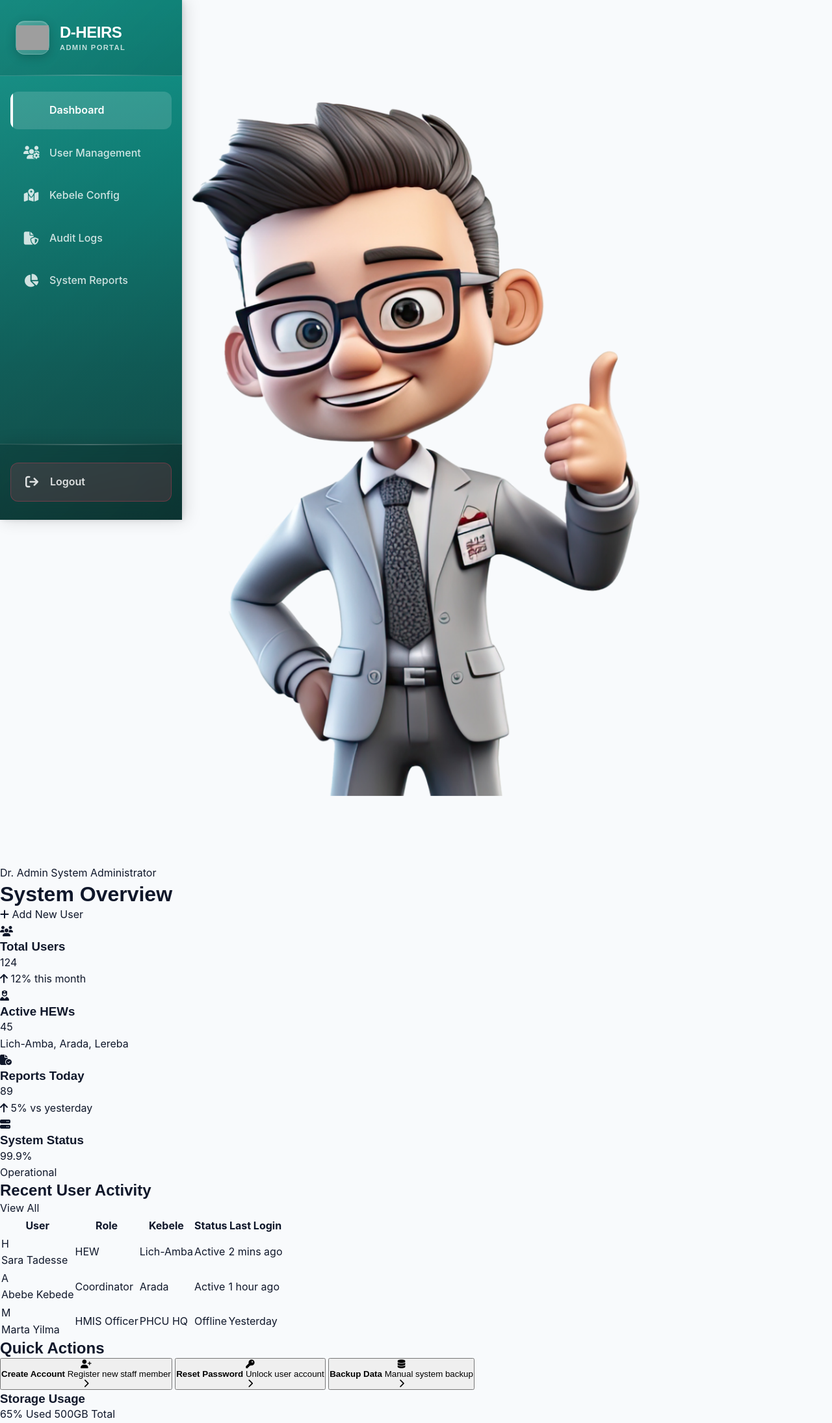
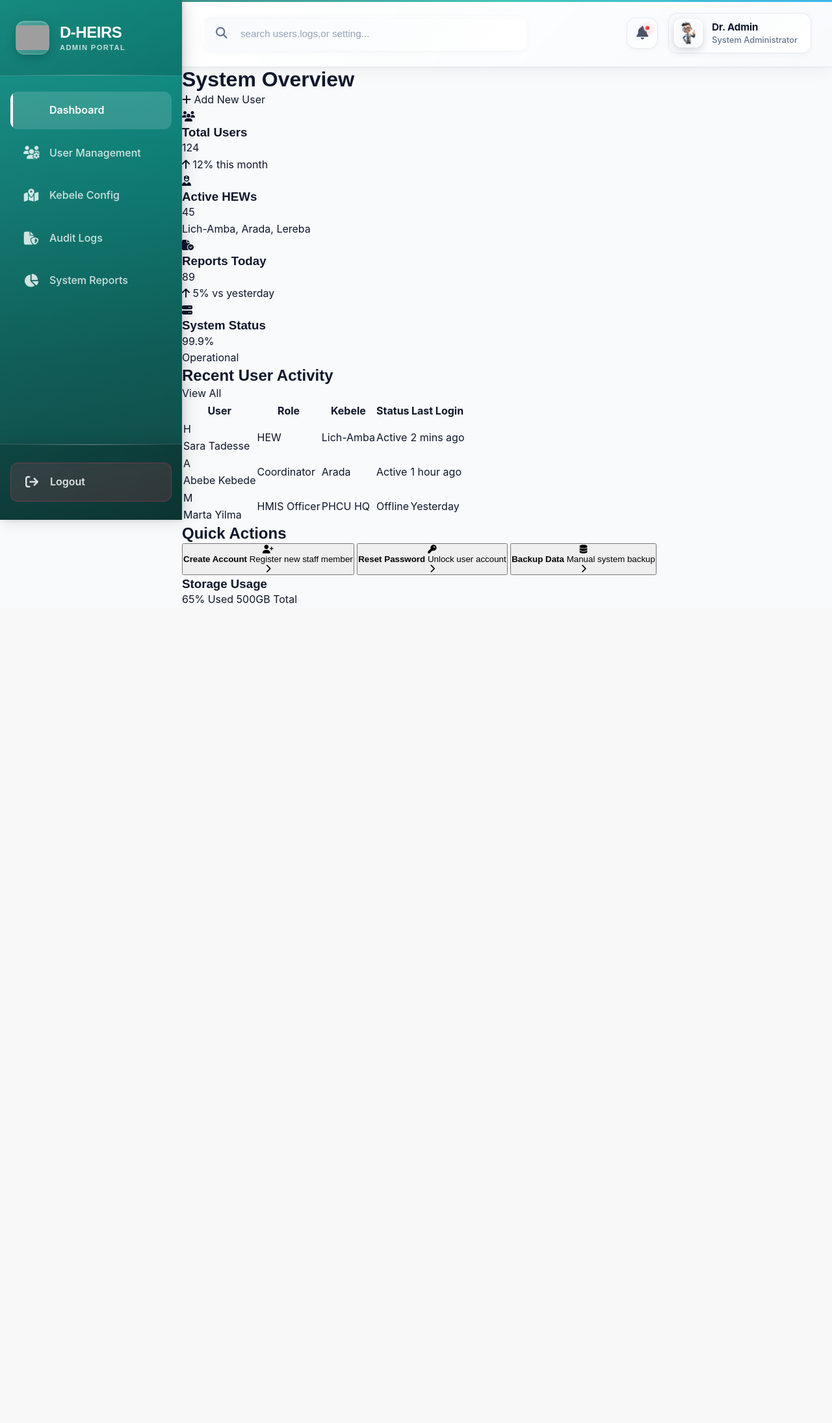
Before and after one commit to Nehimi/D-HIERS, a PHP site: page /admin.html in a window 1280 px wide. Shown: the whole page at 65% size. After the commit the page ends 929 px from the top, so only its background shows below. Run offline with PHP 8.4, Linux system fonts and the light colour scheme; grey boxes are pictures that could not be loaded.

Commit message:
UI  Dashboard Header and main content

```diff
--- a/css/admin.css
+++ b/css/admin.css
@@ -285,3 +285,187 @@ img {
 .nav-item.logout:hover i {
     transform: translateX(4px);
 }
+
+/* --- Main Content Area --- */
+.main-content{
+    flex: 1;
+    margin-left: 280px;
+    display: flex;
+    flex-direction: column;
+    min-height: 100vh;
+}
+/* --- Dashboard Header --- */
+.dashboard-header {
+    background: linear-gradient(135deg, rgba(255, 255, 255, 0.95) 0%, rgba(248, 250, 252, 0.98) 100%);
+    backdrop-filter: blur(20px);
+    -webkit-backdrop-filter: blur(20px);
+    padding: 1.25rem 2rem;
+    display: flex;
+    justify-content: space-between;
+    align-items: center;
+    box-shadow: 0 4px 24px rgba(0, 0, 0, 0.06), 0 1px 3px rgba(0, 0, 0, 0.04);
+    position: sticky;
+    top: 0;
+    z-index: 100;
+    border-bottom: 1px solid rgba(15, 118, 110, 0.08);
+    transition: all 0.3s ease;
+}
+.dashboard-header::before {
+    content: '';
+    position: absolute;
+    top: 0;
+    left: 0;
+    right: 0;
+    height: 3px;
+    background: linear-gradient(90deg, #0f766e 0%, #14b8a6 50%, #0ea5e9 100%);
+    opacity: 0.8;
+}
+.header-search {
+    position: relative;
+    flex: 1;
+    max-width: 500px;
+}
+.header-search i {
+    position: absolute;
+    left: 1.25rem;
+    top: 50%;
+    transform: translateY(-50%);
+    color: #64748b;
+    font-size: 1.1rem;
+    transition: all 0.3s ease;
+    z-index: 1;
+}
+.header-search input {
+    width: 100%;
+    padding: 1rem 1.25rem 1rem 3.5rem;
+    border: 2px solid transparent;
+    border-radius: 14px;
+    font-size: 0.95rem;
+    transition: all 0.3s ease;
+    background: linear-gradient(135deg, #f8fafc 0%, #ffffff 100%);
+    box-shadow: 0 2px 8px rgba(0, 0, 0, 0.04), inset 0 1px 2px rgba(0, 0, 0, 0.02);
+    color: var(--text-main);
+}
+.header-search input::placeholder {
+    color: #94a3b8;
+    font-weight: 400;
+}
+.header-search input:focus {
+    outline: none;
+    border-color: transparent;
+    background: white;
+    box-shadow: 0 0 0 4px rgba(15, 118, 110, 0.12),
+        0 4px 16px rgba(15, 118, 110, 0.15),
+        inset 0 1px 2px rgba(0, 0, 0, 0.02);
+    transform: translateY(-1px);
+}
+.header-search input:focus+i,
+.header-search:focus-within i {
+    color: var(--primary);
+    transform: translateY(-50%) scale(1.1);
+}
+.header-actions {
+    display: flex;
+    align-items: center;
+    gap: 1rem;
+}
+.icon-btn {
+    position: relative;
+    width: 48px;
+    height: 48px;
+    border-radius: 14px;
+    background: linear-gradient(135deg, #f8fafc 0%, #ffffff 100%);
+    border: 1px solid rgba(226, 232, 240, 0.8);
+    color: #475569;
+    font-size: 1.3rem;
+    cursor: pointer;
+    transition: all 0.3s cubic-bezier(0.4, 0, 0.2, 1);
+    display: flex;
+    align-items: center;
+    justify-content: center;
+    box-shadow: 0 2px 8px rgba(0, 0, 0, 0.04);
+}
+.icon-btn:hover {
+    background: linear-gradient(135deg, var(--primary), #14b8a6);
+    color: white;
+    transform: translateY(-3px) scale(1.05);
+    box-shadow: 0 8px 20px rgba(15, 118, 110, 0.25);
+    border-color: transparent;
+}
+.icon-btn:active {
+    transform: translateY(-1px) scale(1.02);
+}
+.badge-dot {
+    position: absolute;
+    top: 10px;
+    right: 10px;
+    width: 10px;
+    height: 10px;
+    background: linear-gradient(135deg, #ef4444, #dc2626);
+    border-radius: 50%;
+    border: 2.5px solid white;
+    box-shadow: 0 2px 8px rgba(239, 68, 68, 0.4);
+    animation: pulse-badge 2s ease-in-out infinite;
+}
+@keyframes pulse-badge {
+
+    0%,
+    100% {
+        transform: scale(1);
+        opacity: 1;
+    }
+
+    50% {
+        transform: scale(1.15);
+        opacity: 0.9;
+    }
+}
+.user-profile {
+    display: flex;
+    align-items: center;
+    gap: 0.875rem;
+    padding: 0.5rem 1.25rem 0.5rem 0.5rem;
+    background: linear-gradient(135deg, rgba(248, 250, 252, 0.9) 0%, rgba(255, 255, 255, 0.95) 100%);
+    border: 1px solid rgba(226, 232, 240, 0.8);
+    border-radius: 14px;
+    cursor: pointer;
+    transition: all 0.3s cubic-bezier(0.4, 0, 0.2, 1);
+    box-shadow: 0 2px 8px rgba(0, 0, 0, 0.04);
+}
+.user-profile:hover {
+    background: linear-gradient(135deg, #ffffff 0%, #f8fafc 100%);
+    border-color: rgba(15, 118, 110, 0.3);
+    transform: translateY(-2px);
+    box-shadow: 0 8px 20px rgba(15, 118, 110, 0.12);
+}
+.avatar-sm {
+    width: 44px;
+    height: 44px;
+    border-radius: 12px;
+    object-fit: cover;
+    border: 2px solid white;
+    box-shadow: 0 4px 12px rgba(0, 0, 0, 0.15);
+    transition: all 0.3s ease;
+}
+.user-profile:hover .avatar-sm {
+    transform: scale(1.05);
+    box-shadow: 0 6px 16px rgba(15, 118, 110, 0.2);
+}
+.user-info {
+    display: flex;
+    flex-direction: column;
+    line-height: 1.3;
+    gap: 0.125rem;
+}
+
+.user-info .name {
+    font-weight: 700;
+    color: var(--text-main);
+    font-size: 0.95rem;
+    letter-spacing: -0.01em;
+}
+.user-info .role {
+    font-size: 0.8rem;
+    color: #64748b;
+    font-weight: 500;
+}
```
Also changed, not shown: images/avatar.png (renamed from css/images/avatar.png).
